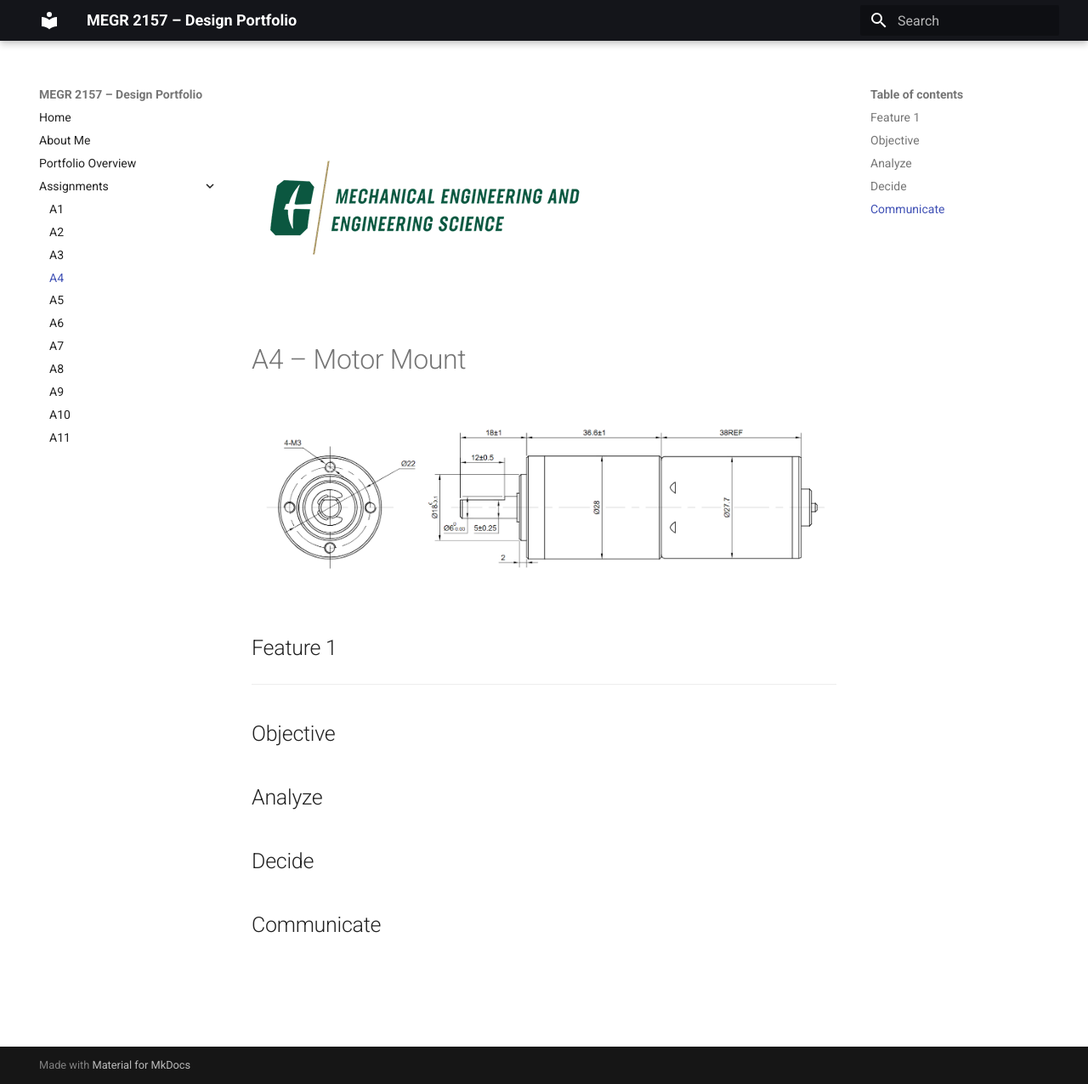
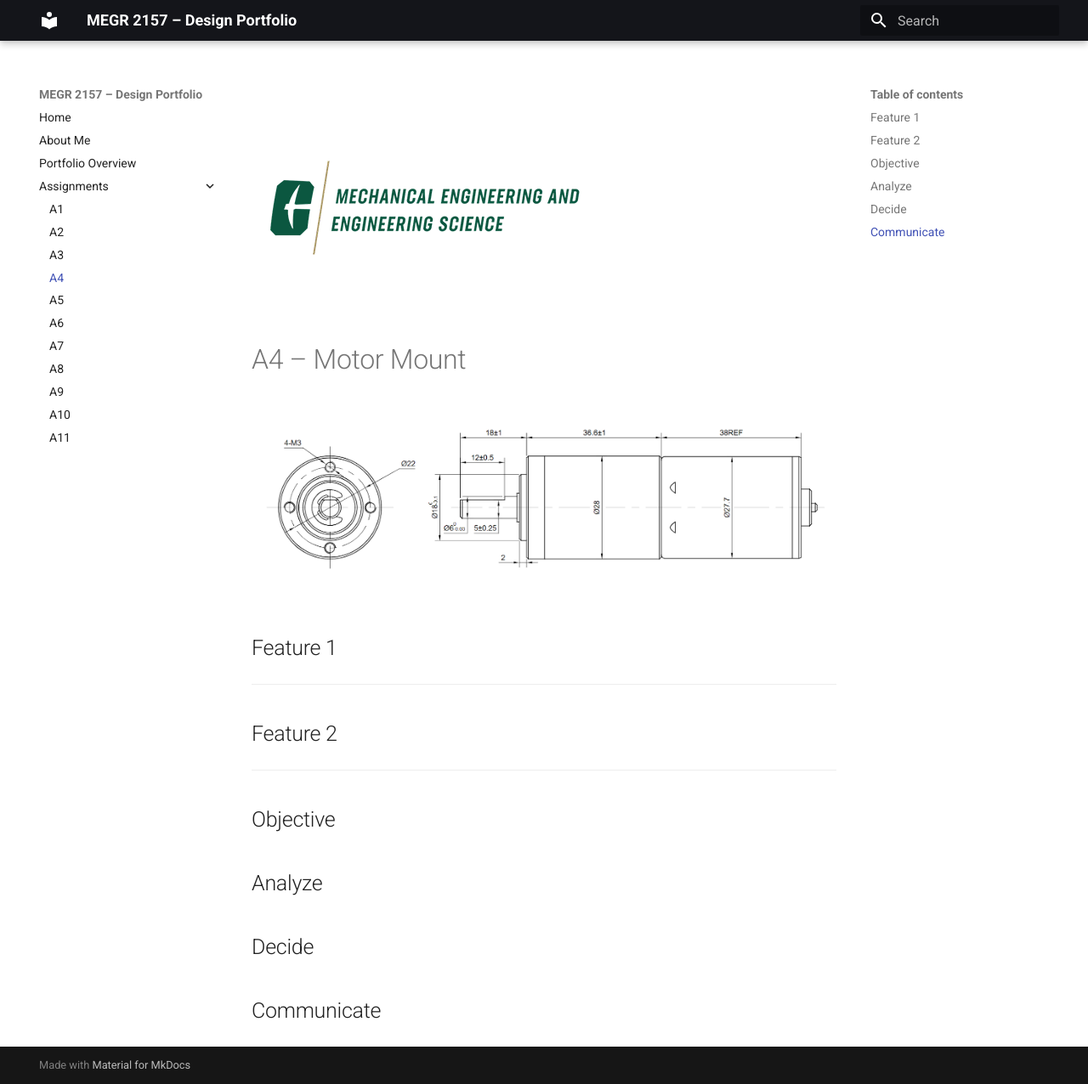
Before and after one commit to seaberr/kohlers-megr2157-portfolio, an MkDocs documentation site: the page built from docs/assignments/A04/index.md, in a window 1280 px wide and 1276 px high. Shown: the whole window at 85% size. Built offline with MkDocs 1.6.1 and Material for MkDocs 9.7.7, drawn with Linux system fonts in a browser that asks for light colours.

Commit message:
Add Feature 2 section to A4 index

```diff
--- a/docs/assignments/A04/index.md
+++ b/docs/assignments/A04/index.md
@@ -2,6 +2,8 @@
 # A4 – Motor Mount
 ![Motor](unnamed-1.png)
 ## Feature 1
+--------------------------------------------------------------------
+## Feature 2
 --------------------------------------------------------------------
 
 ## Objective
```
